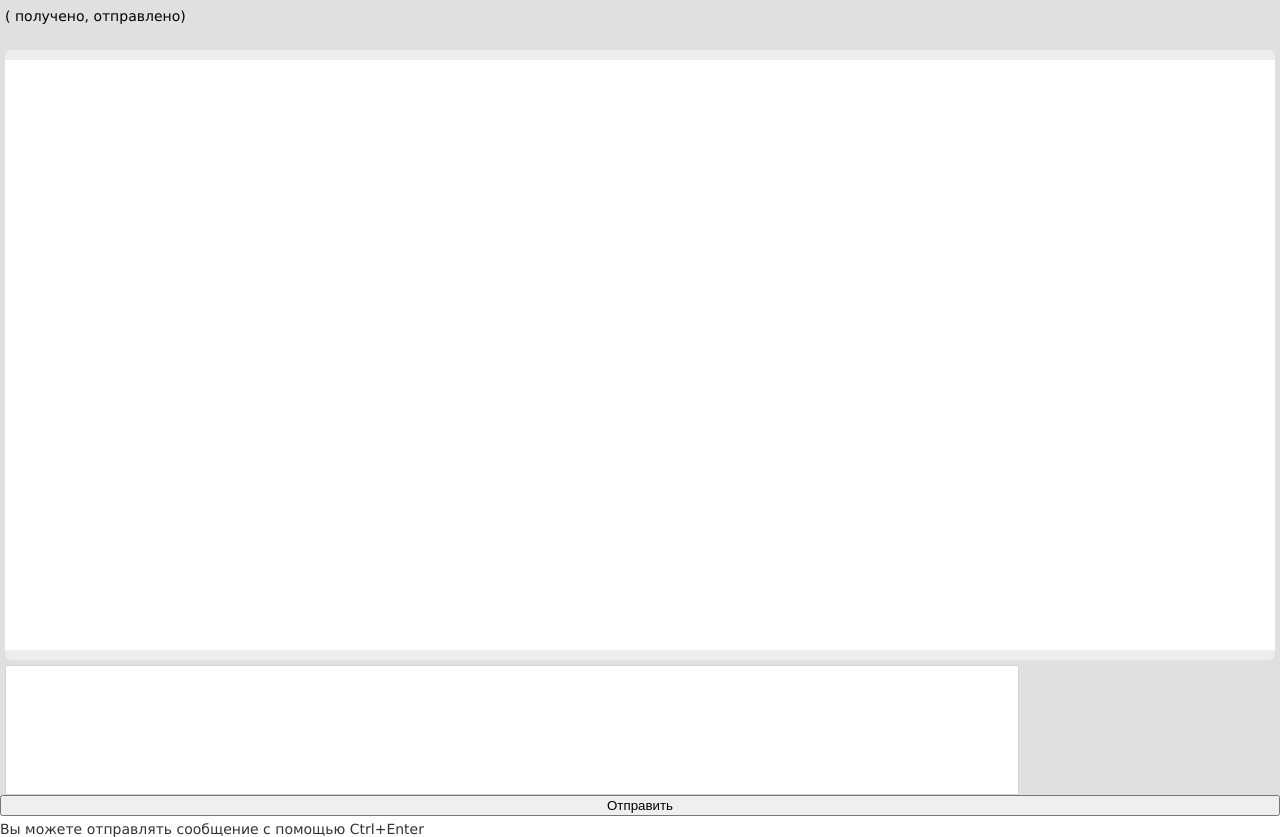
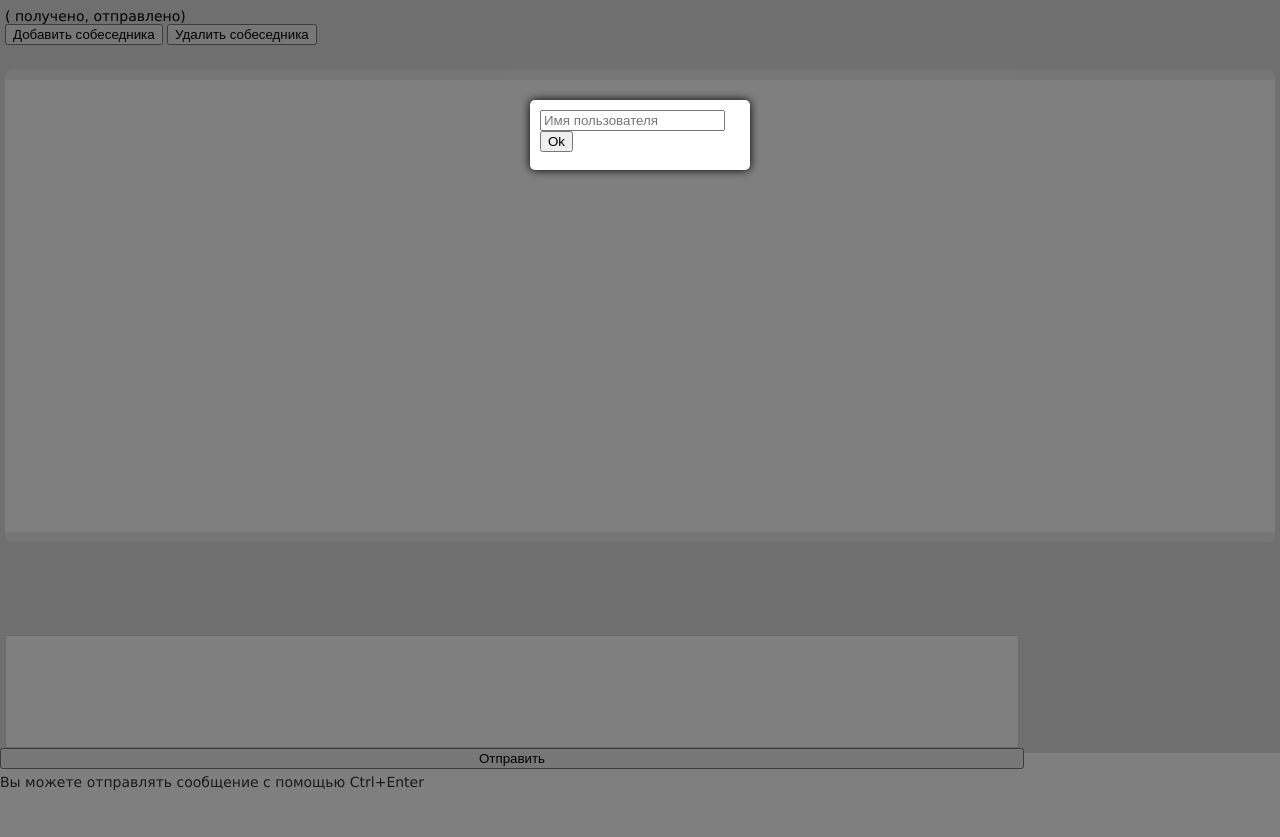
Before and after one commit to SamuelMartens/tornado_chat, a Django app: template templates/chat.html in a window 1280 px wide. After the commit the page ends 790 px from the top, so only its background shows below. Run offline with Django 3.2, Linux system fonts and the light colour scheme; the template is opened without the code that fills it, so the values that code supplies are empty; parts of the project's set-up code (start-up, migrations or seed data) failed here and were passed over.

Commit message:
Add user feature

```diff
--- a/privatemessages/urls.py
+++ b/privatemessages/urls.py
@@ -6,4 +6,5 @@
                      url(r"^send_message_api/(?P<thread_id>\d+)/$", "send_message_api_view"),
                      url(r"^chat/(?P<thread_id>\d+)/$","chat_view"),
                      url(r"^$","messages_view"),
+                     url(r"^edit_user_set/(?P<thread_id>\d+)/$", "edit_user_set"),
                      )
--- a/templates/chat.html
+++ b/templates/chat.html
@@ -8,11 +8,14 @@
 
 <script type="text/javascript">
 $(document).ready(function() {
+
     activate_chat({{ thread_id}}, "{{ user.username }}", {
         "total": {{messages_total }},
         "sent": {{messages_sent }},
         "received": {{messages_received }}
         });
+    popUpHide();
+
       });
 
 </script>
@@ -23,10 +26,15 @@
 {% block content %}
 {% load pluralize %}
 <div class="chat">
+
     <div class="partner">
         <p class="name">{{ partner.username }}</p>
         <p class="messages"><span class="total">{{ messages_total }}  </span> {{messages_total|rupluralize:"сообщение, сообщения,сообщений"}}
         (<span class="received">{{ messages_received }}</span> получено, <span class="sent">{{ messages_sent }}</span> отправлено) </p>
+        <form class="user_tools">
+            <button class="btn" id="add_user" type="button">Добавить собеседника</button>
+            <button class="btn" id="delete_user" type="button">Удалить собеседника</button>
+        </form>
     </div>
     <div class="conversation">
         {% for message in thread_messages reversed %}
@@ -45,6 +53,7 @@
             <p class="message">{{message.text|linebreaksbr }}</p>
         </div>
         {% endfor %}
+
     </div>
     <form class="message_form">
         <div class="compose">
@@ -55,5 +64,12 @@
             <p>Вы можете отправлять сообщение с помощью Ctrl+Enter</p>
         </div>
     </form>
+     <div class="background_popup" id="b1">
+        <form class="choose_user">
+            <input class="btn" id="choose_user_text" type="text" placeholder="Имя пользователя">
+            <input class="btn" id="choose_user_accept" type="button" value="Ok">
+        </form>
+
+    </div>
 </div>
 {% endblock content %}
--- /dev/null
+++ b/tornado_chat/admin.py
@@ -0,0 +1,6 @@
+
+from django.contrib import admin
+from privatemessages.models import Message,Thread
+
+admin.site.register(Message)
+admin.site.register(Thread)
--- a/tornado_chat/static/CSS/privatemessages.css
+++ b/tornado_chat/static/CSS/privatemessages.css
@@ -1,6 +1,7 @@
 html, body {
-    height:100%;
-    margin:0;
+    height:97%;
+    margin:0px;
+
     }
 
 
@@ -49,7 +50,7 @@
     }
 
 div.chat div.partner {
-    height: 50px;
+    height: 70px;
     padding: 5px;
     }
 
@@ -64,7 +65,9 @@
 
 div.chat div.conversation {
     position: absolute;
-    top: 50px;
+    height:60%;
+    min_height: 500px;
+    top: 70px;
     left: 5px;
     right: 5px;
     bottom: 140px;
@@ -97,7 +100,8 @@
     left:0;
     right: 0;
     bottom: 5px;
-    height: 130px;
+    height: 15%;
+    min_height:125px;
     }
 
 
@@ -142,8 +146,31 @@
     }
 
 div.chat form.message_form div.send button{
-    width: 100%;
+    width: 80%;
     -webkit-box-sizing: border-box;
     -moz-box-sizing: border-box;
     box-sizing: border-box;
     }
+
+
+div.background_popup {
+    width:100%;
+    min-height:100%;
+    background-color:rgba(0,0,0,0.5);
+    overflow:hidden;
+    position:fixed;
+    top: 0px;
+}
+
+div.background_popup form.choose_user {
+    margin: 100px auto auto;
+    width: 200px;
+    height: 50px;
+    padding: 10px;
+    border-radius:5px;
+    box-shadow: 0px 0px 10px #000;
+    background-color:white;
+
+
+
+}
--- a/tornado_chat/static/JavaScript/privatemessages.js
+++ b/tornado_chat/static/JavaScript/privatemessages.js
@@ -53,6 +53,16 @@
 if (timezone == null) {
     setCookie('timezone', jstz.determine().name());
 }
+
+//Hide choose user form
+function popUpHide(){
+    $("#b1").hide();
+    }
+
+//Show choose user form
+function popUpShow() {
+    $("#b1").show(500);
+    }
 
 function activate_chat( thread_id, user_name, number_of_messages){
     $("div.chat form.message_form div.compose textarea").focus();
@@ -130,6 +140,10 @@
     //Function send message through the web socket
     function send_message() {
         var textarea = $("textarea#message_textarea");
+        var send_message_text = {
+        "operation":"send_message",
+        "message":textarea.val(),
+        }
         if (textarea.val() == ''){
             return false;
         }
@@ -139,11 +153,49 @@
         }
 
 
-        ws.send(textarea.val());
+        ws.send(JSON.stringify(send_message_text));
         textarea.val('');
-    }
+    };
+
+
+
+    function add_user() {
+        popUpShow();
+        var i=0;
+        $("input#choose_user_accept").click(function(){
+            var username = $("input#choose_user_text").val();
+            var send_message_text = {
+            "operation":"add_user",
+            "username":username
+            };
+            i+=1;
+
+            if (i != 1){
+                return false
+            };
+
+            if (username == user_name){
+                alert ("Вы не можете добавить себя");
+                add_user();
+                return false
+            };
+
+            if ( ws.readyState != WebSocket.OPEN){
+                return false
+            };
+
+            ws.send(JSON.stringify(send_message_text));
+            popUpHide();
+            $("input#choose_user_text").val('');
+
+        });
+        }
+
+
+
 
     $("form.message_form div.send button").click(send_message);
+    $("div.partner form.user_tools button#add_user").click(add_user);
 
     //Ctrt + Enter message send
     $("textarea#message_textarea").keydown( function (e){
```
Also changed, not shown: privatemessages/tornadoapp.py (+75 -27 lines), privatemessages/views.py (+42 -1 lines), 6 other files.
